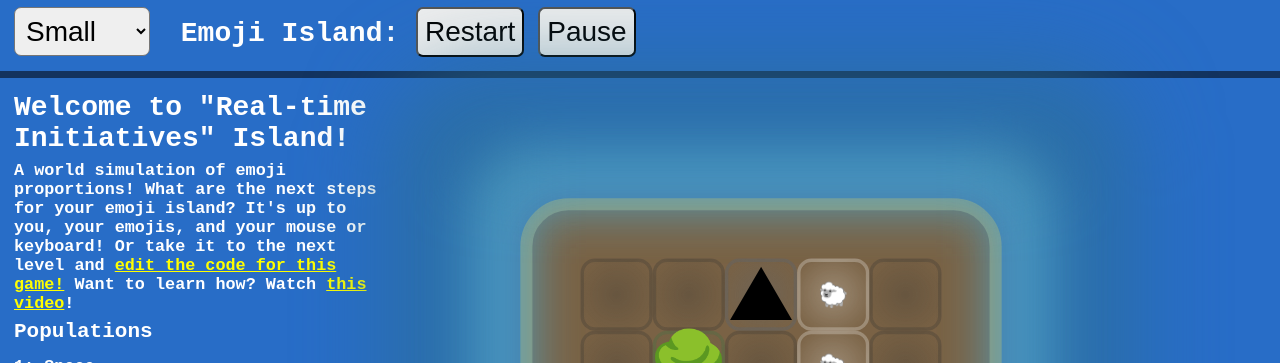
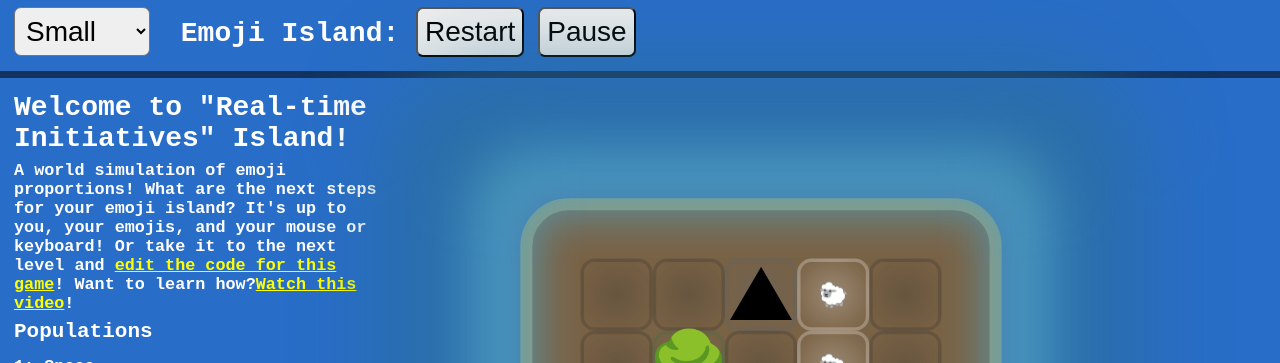
Before and after one commit to shiftyp/emoji_island, a React (Vite) app: page / in a window 1280 px wide. Shown: the top 363 px of the page. Built offline with nearby package versions, Linux system fonts and the light colour scheme.

Commit message:
copy typo

```diff
--- a/src/core/world.tsx
+++ b/src/core/world.tsx
@@ -131,11 +131,11 @@ export const World: React.FunctionComponent<{
             your emoji island? It's up to you, your emojis, and your mouse or
             keyboard! Or take it to the next level and{' '}
             <a href="https://codesandbox.io/s/github/shiftyp/emoji_island/tree/master/?fontsize=14&hidenavigation=1&theme=dark">
-              edit the code for this game!
-            </a>{' '}
-            Want to learn how? Watch{' '}
+              edit the code for this game
+            </a>
+            ! Want to learn how?
             <a href="https://dev.to/shiftyp/introducing-emoji-island-2n7d">
-              this video
+              Watch this video
             </a>
             !
           </p>
```
